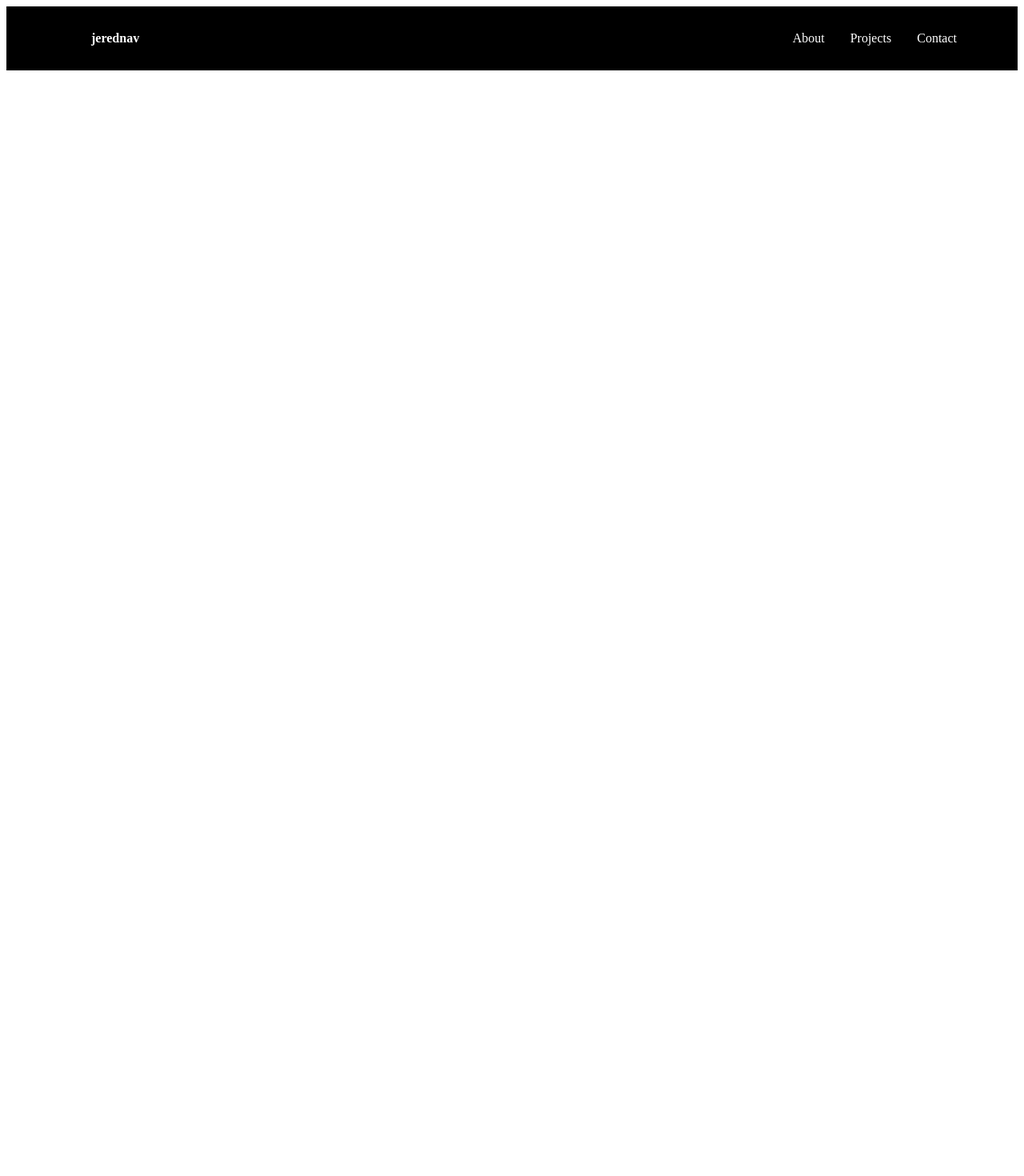
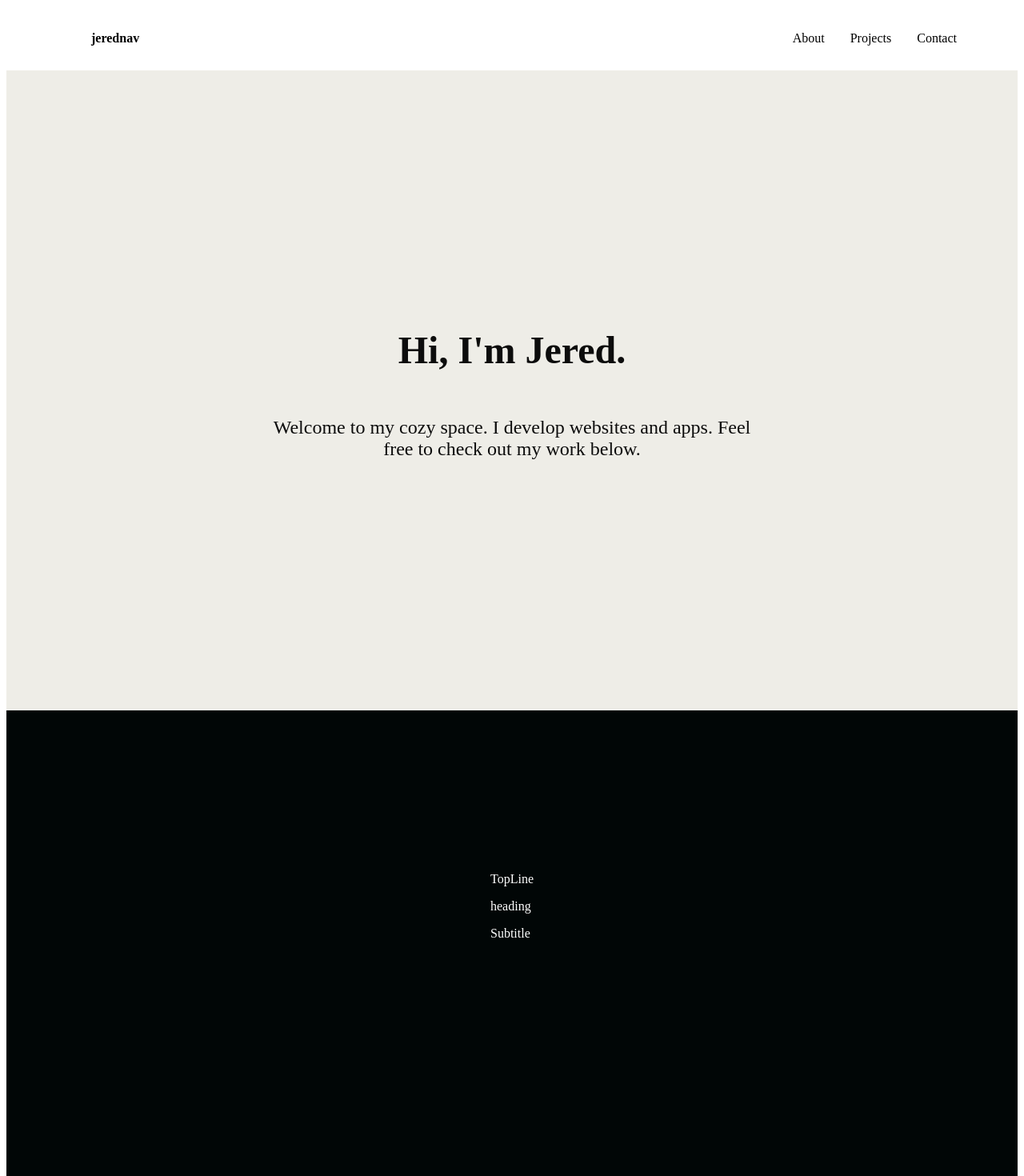
Before and after one commit to jerednav/portfolio, a React (Create React App) app: page / in a window 1280 px wide. Shown: the top 1470 px of the page at 80% size. Before the commit the page ends 800 px from the top, so only its background shows below. Built offline with nearby package versions, Linux system fonts and the light colour scheme.

Commit message:
added bio and projects section

```diff
--- /dev/null
+++ b/src/components/HeroSection/HeroSectionElements.js
@@ -0,0 +1,63 @@
+import styled from 'styled-components'
+
+export const HeroContainer = styled.div`
+    background: #EEEDE7;
+    display: flex;
+    justify-content: center;
+    align-items: center;
+    padding: 0 30px;
+    height: 800px;
+    position: relative;
+    z-index: 1;
+`
+
+export const HeroBg = styled.div`
+    position: absolute;
+    top: 0;
+    right: 0;
+    bottom: 0;
+    left: 0;
+    width: 100%;
+    height: 100%;
+    overflow: hidden;
+    background: EEEDE7;
+`
+export const HeroContent = styled.div`
+    z-index: 3;
+    max-width: 1200px;
+    position: absolute;
+    padding: 8px 24px;
+    display: flex;
+    flex-direction: column;
+    align-items: center;
+`
+
+export const HeroH1 = styled.h1`
+    color: #0c0c0c;
+    font-size: 48px;
+    text-align: center;
+
+    @media screen and (max-width: 768px) {
+        font-size: 40px;
+    }
+
+    @media screen and (max-width: 480px) {
+        font-size: 32px;
+    }
+`
+
+export const HeroP = styled.p`
+    margin-top: 24px;
+    color: #0c0c0c;
+    font-size: 24px;
+    text-align: center;
+    max-width: 600px;
+
+    @media screen and (max-width: 768px) {
+        font-size: 24px;
+    }
+
+    @media screen and (max-width: 480px) {
+        font-size: 18px;
+    }
+`
--- /dev/null
+++ b/src/components/HeroSection/index.js
@@ -0,0 +1,18 @@
+import React from 'react'
+import { HeroContainer, HeroBg, HeroContent, HeroP, HeroH1 } from './HeroSectionElements'
+
+
+const HeroSection = () => {
+    return (
+        <HeroContainer id="home">
+            <HeroBg>
+            </HeroBg>
+            <HeroContent>
+                <HeroH1>Hi, I'm Jered.</HeroH1>
+                <HeroP>Welcome to my cozy space. I develop websites and apps. Feel free to check out my work below.</HeroP>
+            </HeroContent>
+        </HeroContainer>
+    )
+}
+
+export default HeroSection;
--- a/src/components/InfoSection/InfoElements.js
+++ b/src/components/InfoSection/InfoElements.js
@@ -0,0 +1,80 @@
+import styled from 'styled-components'
+
+export const InfoContainer = styled.div`
+    color:#fff;
+    background: ${({lightBg}) => (lightBg ? '#f9f9f9' : '#010606;')};
+
+    @media screen and (max-width:768px) {
+        padding: 100px 0;
+    }
+`
+
+export const InfoWrapper = styled.div`
+    display: grid;
+    z-index: 1;
+    height: 860px;
+    width: 100%;
+    max-width: 1100px;
+    margin-right: auto;
+    margin-left: auto;
+    padding: 0 24px;
+    justify-content: center;
+`
+
+export const InfoRow = styled.div`
+    display: grid;
+    grid-auto-columns: minmax(auto,1fr);
+    align-items: center;
+    grid-template-areas: ${({imgStart}) => (imgStart ? `'col2 col1'` : `'col 1 col2`)};
+
+    @media screen and (max-width: 768px) {
+        grid-template-areas: ${({imgStart}) => (imgStart ? `'col1' 'col2'` : `'col1 col1' 'col2 col2'`)}
+    }
+`
+
+export const Column1 = styled.div`
+    margin-bottom: 15px;
+    padding: 0 15px;
+    grid-area: col1;
+`
+export const Column2 = styled.div`
+    margin-bottom: 15px;
+    padding: 0 15px;
+    grid-area: col2;
+`
+
+export const TextWrapper = styled.div`
+    max-width: 540px;
+    padding-top: 0;
+    padding-bottom: 60px;
+`
+
+export const TopLine = styled.p`
+    color: #01bf71;
+    font-size:16px;
+    line-height: 16px;
+    font-weight: 700;
+    letter-spacing: 1.4px;
+    text-transform: uppercase;
+    margin-bottom: 16px;
+`
+
+export const Heading = styled.h1`
+    margin-bottom: 24px;
+    font-size: 48px;
+    line-height: 1.1;
+    font-weight: 600;
+    color: ${({ lightText }) => (lightText ? '#f7f8fa' : '010606')}
+
+    @media screen and (max-width: 480px) {
+        font-size: 32px;
+    }
+`
+
+export const Subtitle = styled.p`
+    max-width: 440px;
+    margin-bottom: 35px;
+    font-size: 18px;
+    line-height: 24px;
+    color: ${({ darkText }) => (darkText ? '#010606' : '#fff')}
+`
--- a/src/components/InfoSection/index.js
+++ b/src/components/InfoSection/index.js
@@ -1,27 +1,27 @@
-// import React from 'react'
-// import { Button } from 'react-scroll'
+import React from 'react'
+import { Button } from 'react-scroll'
+import { InfoContainer, InfoWrapper, InfoRow, Column1, TextWrapper, TopLine, Subtitle, Column2 } from './InfoElements'
 
-// export const InfoSection = () => {
-//     return (
-//         <>
-//             <InfoContainer id={id}>
-//                 <InfoWrapper>
-//                     <InfoRow>
-//                         <Column1>
-//                         <TextWrapper>
-//                             <TopLine>
-//                                 TopLine
-//                             </TopLine>
-//                             <heading>heading</heading>
-//                             <Subtitle>Subtitle</Subtitle>
-//                             <BtnWrap>
-//                                 <Button to="home">Button</Button>
-//                             </BtnWrap>
-//                         </TextWrapper>
-//                         </Column1>
-//                     </InfoRow>
-//                 </InfoWrapper>
-//             </InfoContainer>
-//         </>
-//     )
-// }
+export const InfoSection = () => {
+    return (
+        <>
+            <InfoContainer >
+                <InfoWrapper>
+                    <InfoRow>
+                        <Column1>
+                        <TextWrapper>
+                            <TopLine>
+                                TopLine
+                            </TopLine>
+                            <heading>heading</heading>
+                            <Subtitle>Subtitle</Subtitle>
+                        </TextWrapper>
+                        </Column1>
+                        <Column2>
+                        </Column2>
+                    </InfoRow>
+                </InfoWrapper>
+            </InfoContainer>
+        </>
+    )
+}
--- a/src/components/Navbar/NavbarElements.js
+++ b/src/components/Navbar/NavbarElements.js
@@ -3,7 +3,7 @@ import { Link as LinkR } from 'react-router-dom'
 import { Link as LinkS } from 'react-scroll'
 
 export const Nav = styled.nav`
-    background: black;
+    background: #fff;
     height: 80px;
     // margin-top: -80px;
     display: flex;
@@ -30,7 +30,7 @@ export const NavbarContainer = styled.div`
 `
 
 export const NavLogo = styled(LinkR)`
-    color: #fff;
+    color: #000;
     justify-self: flex-start;
     cursor: pointer;
     fonts-size: 1.5rem;
@@ -51,7 +51,7 @@ export const MobileIcon = styled.div`
         transform: translate(-100%, 60%);
         font-size: 1.8rem;
         cursor: pointer;
-        color: #fff;
+        color: #000;
     }
 `;
 
@@ -72,7 +72,7 @@ export const NavItem = styled.li`
 `
 
 export const NavLinks = styled(LinkS)`
-    color: #FFF;
+    color: #000;
     display: flex;
     align-items: center;
     text-decoration: none;
--- a/src/components/Sidebar/SidebarElements.js
+++ b/src/components/Sidebar/SidebarElements.js
@@ -7,7 +7,7 @@ export const SidebarContainer = styled.aside`
     z-index: 999;
     width: 100%;
     height: 100%;
-    background: #0d0d0d;
+    background: white;
     display: grid;
     align-items:center;
     top: 0;
@@ -18,7 +18,7 @@ export const SidebarContainer = styled.aside`
 `
 
 export const CloseIcon = styled(FaTimes)`
-    color:#fff
+    color:#000;
 `
 
 export const Icon = styled.div`
@@ -32,12 +32,12 @@ export const Icon = styled.div`
 `;
 
 export const SidebarWrapper = styled.div`
-    color:#fff;
+    color:#000;
 `
 
 export const SidebarMenu = styled.ul`
     display:grid;
-    grid-template-column: 1fr;
+    grid-template-column: 10fr;
     grid-template-row: repeat(6, 80px);
     text-align: center;
 
@@ -55,11 +55,12 @@ export const SidebarLink = styled(Link)`
     list-style: none;
     transition: 0.2s ease-in-out;
     text-decoration: none;
-    color: #fff;
+    color: #000;
     cursor: pointer;
+    padding: 1rem;
 
     &:hover {
-        color:#01bf71;
+        color:#868B8E;
         transition: 0.2 ease-in-out;
     }
 `
--- a/src/components/Sidebar/index.js
+++ b/src/components/Sidebar/index.js
@@ -9,11 +9,11 @@ const Sidebar = ({ isOpen, toggle }) => {
             </Icon>
             <SidebarWrapper>
                 <SidebarMenu>
-                    <SidebarLink to="About">About</SidebarLink>
-                    <SidebarLink to="projects">
+                    <SidebarLink to="About" onClick={toggle}>About</SidebarLink>
+                    <SidebarLink to="projects" onClick={toggle}>
                         Projects
                     </SidebarLink>
-                    <SidebarLink to="contact">
+                    <SidebarLink to="contact" onClick={toggle}>
                         Contact
                     </SidebarLink>
                 </SidebarMenu>
--- a/src/pages/index.js
+++ b/src/pages/index.js
@@ -1,6 +1,8 @@
 import React, {useState} from 'react'
 import Navbar from '../components/Navbar'
 import Sidebar from '../components/Sidebar'
+import HeroSection from '../components/HeroSection'
+import { InfoSection } from '../components/InfoSection'
 
 
 const Home = () => {
@@ -15,6 +17,8 @@ const Home = () => {
         <>
             <Sidebar isOpen={isOpen} toggle={toggle}/>
             <Navbar toggle={toggle}/>
+            <HeroSection />
+            <InfoSection />
         </>
     )
 }
```
